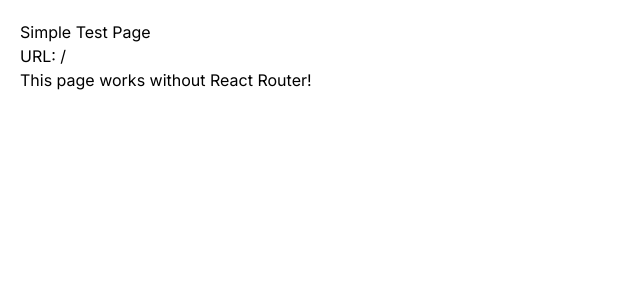
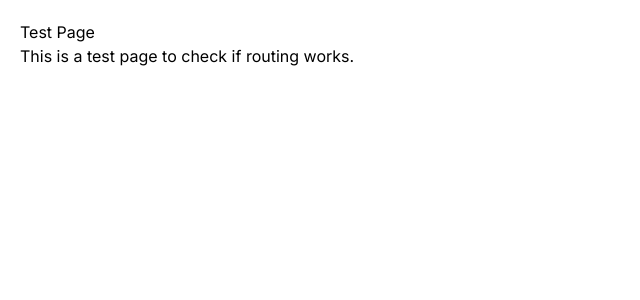
Before and after one commit to hiros0921/sanity-blog-react-netlify, a React (Vite) app: page / in a window 1280 px wide. Shown: the top 300 px of the page, without its empty margins (0-640 px from the left). Built offline with nearby package versions, Linux system fonts and the light colour scheme; no server answers.

Commit message:
Revert "Test without React Router"
This reverts commit af5c6eeff3ec6e65b9f2ddba206c9715c340571f.

```diff
--- a/src/TestApp.tsx
+++ b/src/TestApp.tsx
@@ -1,10 +1,21 @@
-export default function TestApp() {
-  console.log('TestApp rendering...')
+import { BrowserRouter, Routes, Route } from 'react-router-dom'
+
+function TestPage() {
   return (
-    <div style={{ padding: '20px', background: 'white', minHeight: '100vh' }}>
-      <h1>Simple Test Page</h1>
-      <p>URL: {window.location.pathname}</p>
-      <p>This page works without React Router!</p>
+    <div style={{ padding: '20px' }}>
+      <h1>Test Page</h1>
+      <p>This is a test page to check if routing works.</p>
     </div>
   )
 }
+
+export default function TestApp() {
+  return (
+    <BrowserRouter>
+      <Routes>
+        <Route path="/" element={<TestPage />} />
+        <Route path="/post/:slug" element={<TestPage />} />
+      </Routes>
+    </BrowserRouter>
+  )
+}
--- a/src/main.tsx
+++ b/src/main.tsx
@@ -3,10 +3,38 @@
 // Force rebuild - BrowserRouter fix
 console.log('App version: 1.0.1')
 import './index.css'
-import TestApp from './TestApp.tsx'
+// import App from './App.tsx'
+import App from './TestApp.tsx'
+import { reportWebVitals, addResourceHints } from './utils/performance'
+import { registerServiceWorker, initializeInstallPrompt, initializeOfflineDetection } from './utils/pwa'
+import { initializeGA, sendWebVitals } from './lib/analytics'
+import { initializeClarity } from './lib/clarity'
+import { initializeSentry } from './lib/sentry'
 
-console.log('Loading TestApp...')
+// エラー監視を最初に初期化
+initializeSentry()
+
+// 分析ツールの初期化
+initializeGA()
+initializeClarity()
+
+// リソースヒントを追加
+addResourceHints()
+
+// Web Vitalsの監視
+if ('web-vital' in window) {
+  reportWebVitals((metric: any) => {
+    console.log(metric)
+    // Google Analyticsに送信
+    sendWebVitals(metric)
+  })
+}
+
+// PWA初期化 - 一時的に無効化
+// registerServiceWorker()
+// initializeInstallPrompt()
+// initializeOfflineDetection()
 
 createRoot(document.getElementById('root')!).render(
-  <TestApp />
+  <App />
 )
```
